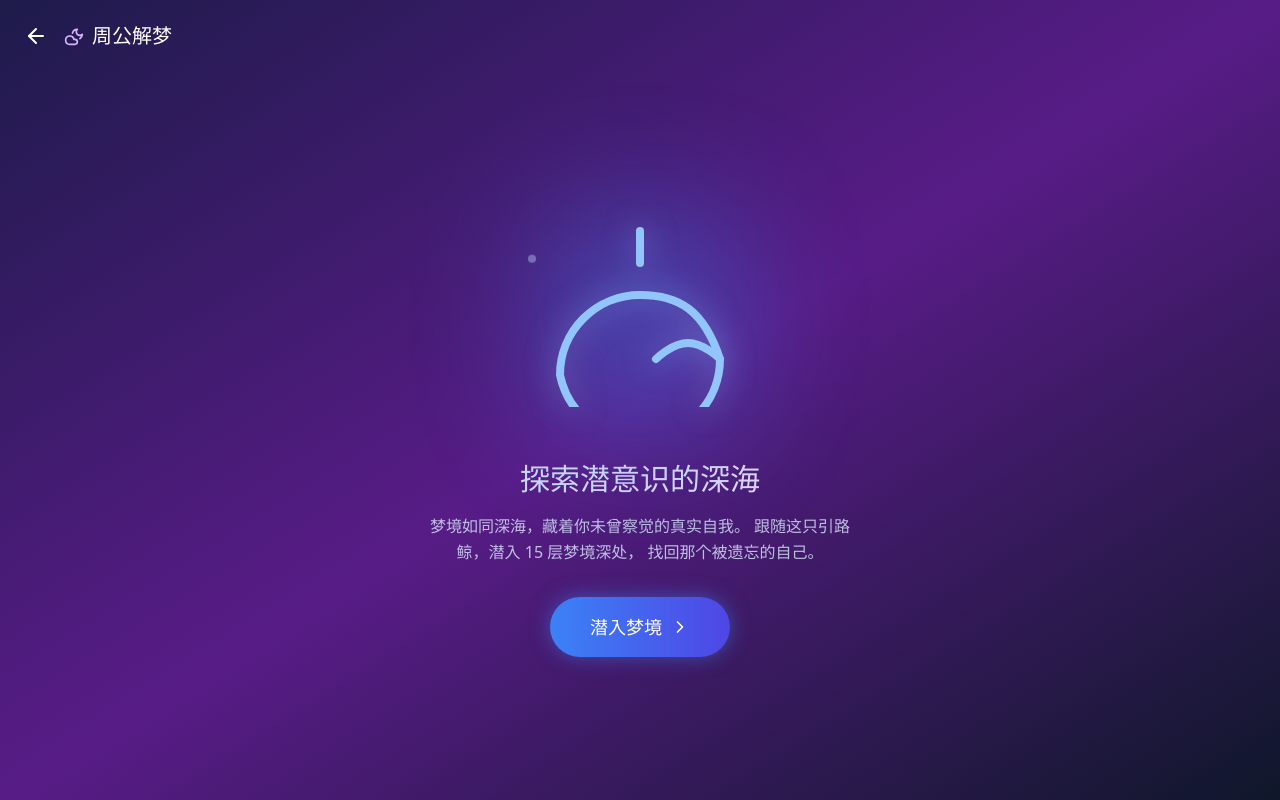
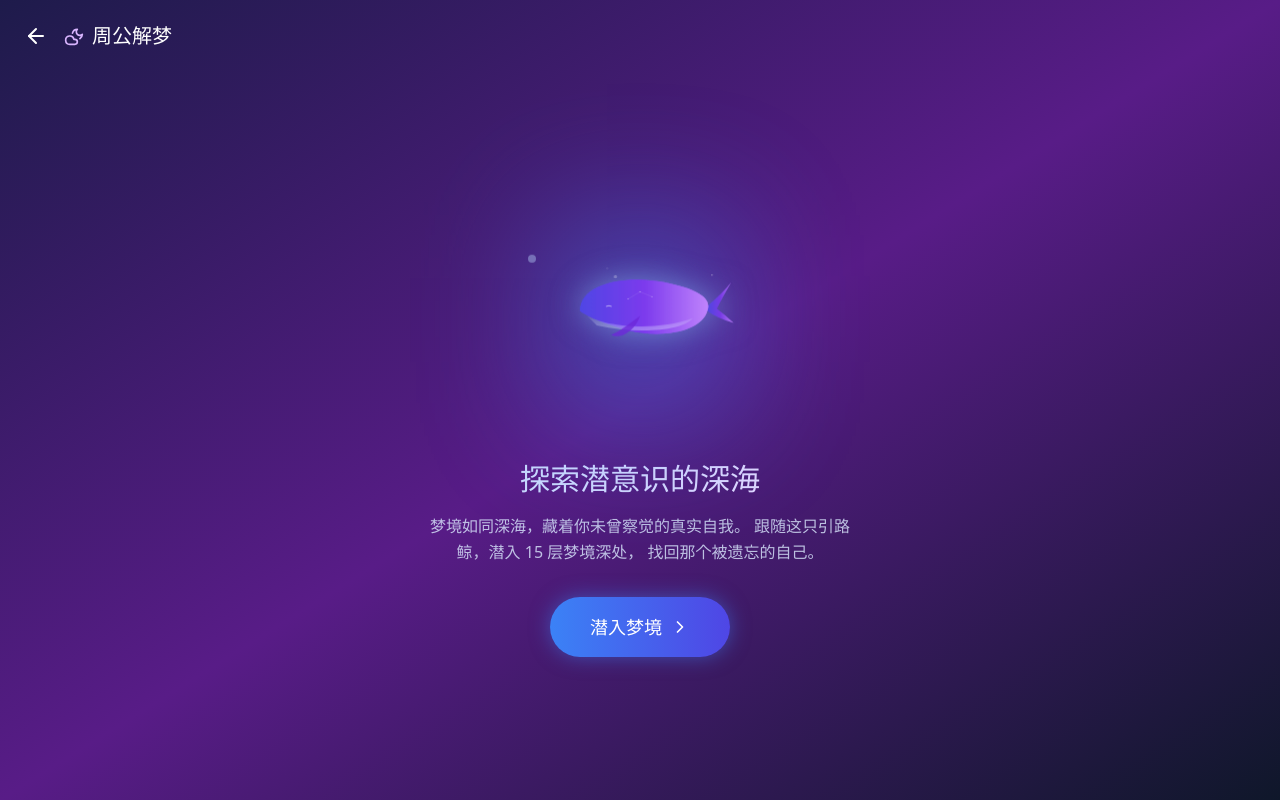
Before and after one commit to ldr0528/love-insight-app, a React (Vite) app: page /dream in a window 1280 px wide. Built offline with nearby package versions, Linux system fonts and the light colour scheme.

Commit message:
style: update whale svg to a dreamy illustration style

```diff
--- a/src/pages/DreamInterpretation.tsx
+++ b/src/pages/DreamInterpretation.tsx
@@ -5,20 +5,94 @@ import toast from 'react-hot-toast';
 
 const Whale = (props: React.SVGProps<SVGSVGElement>) => (
   <svg
+    viewBox="0 0 800 600"
     xmlns="http://www.w3.org/2000/svg"
-    width="24"
-    height="24"
-    viewBox="0 0 24 24"
-    fill="none"
-    stroke="currentColor"
-    strokeWidth="2"
-    strokeLinecap="round"
-    strokeLinejoin="round"
     {...props}
   >
-    <path d="M2 20a10 10 0 0 1 10-10c5 0 8 2 10 8a10 10 0 0 1-10 10 10 10 0 0 1-10-8Z" />
-    <path d="M12 2v4" />
-    <path d="M22 18s-2-2-4-2-4 2-4 2" />
+    <defs>
+      <linearGradient id="whaleBodyGradient" x1="0%" y1="50%" x2="100%" y2="50%">
+        <stop offset="0%" stopColor="#4F46E5" />
+        <stop offset="50%" stopColor="#7C3AED" />
+        <stop offset="100%" stopColor="#C084FC" />
+      </linearGradient>
+
+      <linearGradient id="bellyGradient" x1="0%" y1="0%" x2="0%" y2="100%">
+        <stop offset="0%" stopColor="#E0E7FF" stopOpacity="0.1" />
+        <stop offset="100%" stopColor="#E0E7FF" stopOpacity="0.4" />
+      </linearGradient>
+
+      <filter id="glow" x="-20%" y="-20%" width="140%" height="140%">
+        <feGaussianBlur stdDeviation="3" result="coloredBlur" />
+        <feMerge>
+          <feMergeNode in="coloredBlur" />
+          <feMergeNode in="SourceGraphic" />
+        </feMerge>
+      </filter>
+    </defs>
+
+    <g fill="#FFF" fillOpacity="0.6">
+      <circle cx="100" cy="100" r="2" className="animate-pulse" />
+      <circle cx="700" cy="150" r="3" className="animate-pulse" style={{ animationDelay: '1s' }} />
+      <circle cx="500" cy="50" r="1.5" className="animate-pulse" style={{ animationDelay: '2s' }} />
+      <path d="M600 80 L602 85 L607 87 L602 89 L600 94 L598 89 L593 87 L598 85 Z" fill="#FCD34D" className="animate-[spin_4s_linear_infinite]" />
+    </g>
+
+    <g className="animate-[float_6s_ease-in-out_infinite]">
+
+      <path
+        d="M680 280 Q 750 220 780 180 Q 740 250 720 290 Q 760 320 790 350 Q 720 330 680 300"
+        fill="url(#whaleBodyGradient)"
+        opacity="0.9"
+      />
+
+      <path
+        d="M150 300
+           C 150 180, 350 150, 500 180
+           C 650 210, 700 250, 680 300
+           C 660 380, 500 420, 350 380
+           C 200 340, 150 300, 150 300 Z"
+        fill="url(#whaleBodyGradient)"
+        filter="url(#glow)"
+      />
+
+      <path
+        d="M180 320
+           C 250 360, 450 390, 620 330
+           C 580 380, 400 400, 220 360 Z"
+        fill="url(#bellyGradient)"
+      />
+
+      <path
+        d="M400 320
+           C 380 380, 320 420, 280 400
+           C 320 380, 360 350, 400 320"
+        fill="#6D28D9"
+        opacity="0.8"
+      />
+
+      <path
+        d="M260 280 Q 270 275 280 280"
+        stroke="white"
+        strokeWidth="3"
+        strokeLinecap="round"
+        fill="none"
+        opacity="0.8"
+      />
+
+      <g transform="translate(280, 180)">
+        <circle cx="0" cy="0" r="4" fill="white" opacity="0.4" className="animate-[ping_3s_linear_infinite]" />
+        <circle cx="15" cy="-20" r="6" fill="white" opacity="0.3" className="animate-[ping_4s_linear_infinite]" style={{ animationDelay: '1s' }} />
+        <circle cx="-10" cy="-35" r="3" fill="white" opacity="0.2" className="animate-[ping_2s_linear_infinite]" style={{ animationDelay: '0.5s' }} />
+      </g>
+
+      <g stroke="white" strokeWidth="1" strokeOpacity="0.4" fill="white">
+        <circle cx="350" cy="250" r="1.5" />
+        <circle cx="400" cy="220" r="1.5" />
+        <circle cx="450" cy="240" r="1.5" />
+        <line x1="350" y1="250" x2="400" y2="220" />
+        <line x1="400" y1="220" x2="450" y2="240" />
+      </g>
+    </g>
   </svg>
 );
 
```
